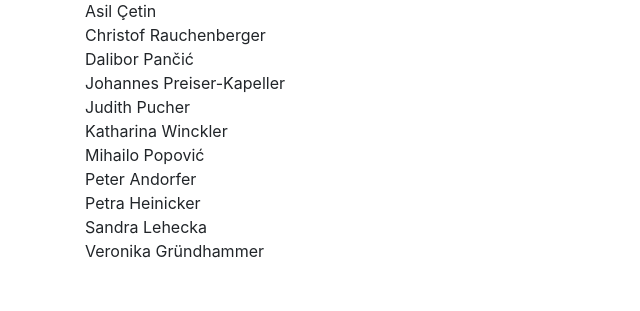
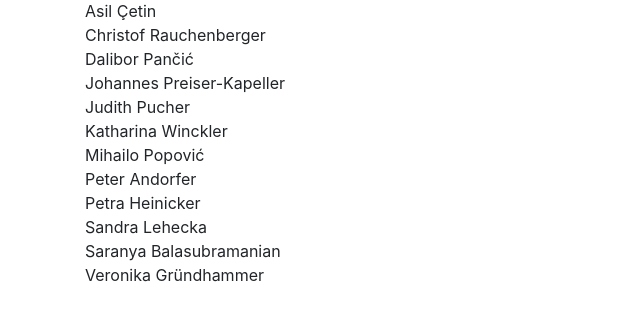
Before and after one commit to craws/OpenAtlas-Website, a Flask app: page /team in a window 1280 px wide. Shown: the part 1565-1876 px from the top of the page, without its empty margins (0-640 px from the left). Before the commit the page ends 1823 px from the top, so only its background shows below. Run offline with Flask 2, Linux system fonts and the light colour scheme; some libraries are stand-ins or nearby versions.

Commit message:
Added Saranya to credits

```diff
--- a/openatlas_website/templates/team.html
+++ b/openatlas_website/templates/team.html
@@ -31,6 +31,7 @@
     Peter Andorfer<br/>
     Petra Heinicker<br/>
     Sandra Lehecka<br/>
+    Saranya Balasubramanian<br/>
     Veronika Gründhammer
 </p>
 {% endblock %}
```
